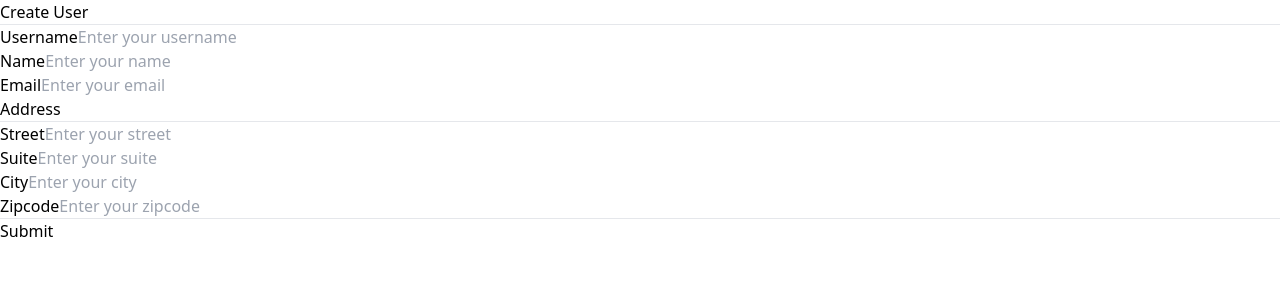
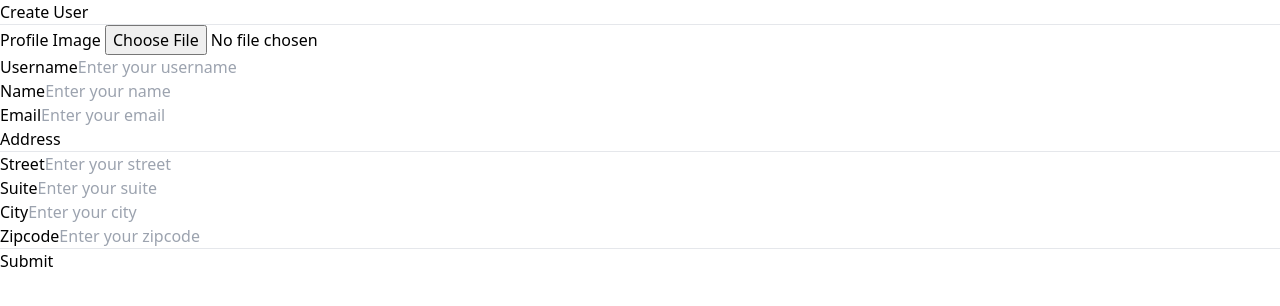
Before and after one commit to Elcand/post-vue, a Vue app: page /users/create in a window 1280 px wide. Shown: the top 306 px of the page. Built offline with nearby package versions, Linux system fonts and the light colour scheme.

Commit message:
feat: add input img user

```diff
--- a/src/pages/user/Create.vue
+++ b/src/pages/user/Create.vue
@@ -6,6 +6,25 @@
       </h1>
       <hr />
       <form class="space-y-2 mt-4" @submit.prevent="submitForm">
+        <div>
+          <div v-if="previewImage" class="mb-2">
+            <img
+              :src="previewImage"
+              alt="Preview"
+              class="inline-block size-25 rounded-full ring-2 ring-white"
+            />
+          </div>
+
+          <label class="block text-lg font-medium text-gray-700 mb-2">
+            Profile Image
+          </label>
+          <input
+            type="file"
+            @change="handleFileChange"
+            class="w-full h-[40px] border border-gray-300 rounded-lg focus:outline-none focus:ring-2 focus:ring-blue-400"
+          />
+        </div>
+
         <div>
           <label class="block text-lg font-medium text-gray-700 mb-2"
             >Username</label
@@ -116,6 +135,7 @@ export default {
         username: "",
         name: "",
         email: "",
+        img_profile: null,
         address: {
           street: "",
           suite: "",
@@ -123,13 +143,42 @@ export default {
           zipcode: "",
         },
       },
+      previewImage: null,
     };
   },
 
   methods: {
+    handleFileChange(e) {
+      const file = e.target.files[0];
+      if (file) {
+        this.form.img_profile = file;
+        this.previewImage = URL.createObjectURL(file);
+      }
+    },
+
     async submitForm() {
       try {
-        const response = await api.post("/users", this.form);
+        const formData = new FormData();
+
+        formData.append("username", this.form.username);
+        formData.append("name", this.form.name);
+        formData.append("email", this.form.email);
+
+        if (this.form.img_profile) {
+          formData.append("img_profile", this.form.img_profile);
+        }
+
+        formData.append("address[street]", this.form.address.street);
+        formData.append("address[suite]", this.form.address.suite);
+        formData.append("address[city]", this.form.address.city);
+        formData.append("address[zipcode]", this.form.address.zipcode);
+
+        const response = await api.post("/users", formData, {
+          headers: {
+            "Content-Type": "multipart/form-data",
+          },
+        });
+
         alert("User berhasil dibuat!");
         this.$router.push("/");
         console.log("Response dari API:", response.data);
@@ -138,6 +187,7 @@ export default {
           username: "",
           name: "",
           email: "",
+          img_profile: null,
           address: {
             street: "",
             suite: "",
@@ -145,6 +195,7 @@ export default {
             zipcode: "",
           },
         };
+        this.previewImage = null;
       } catch (error) {
         console.error(error);
         alert("Gagal membuat user.");
```
